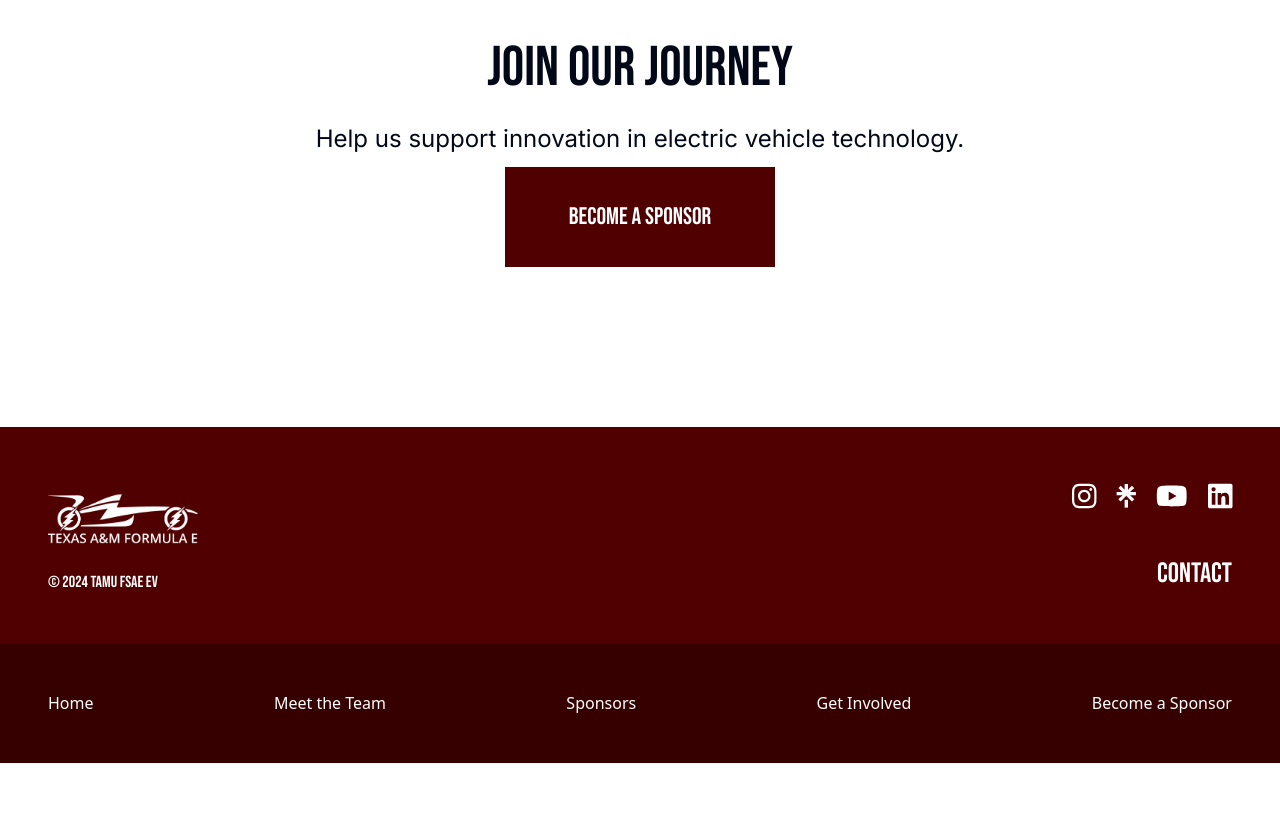
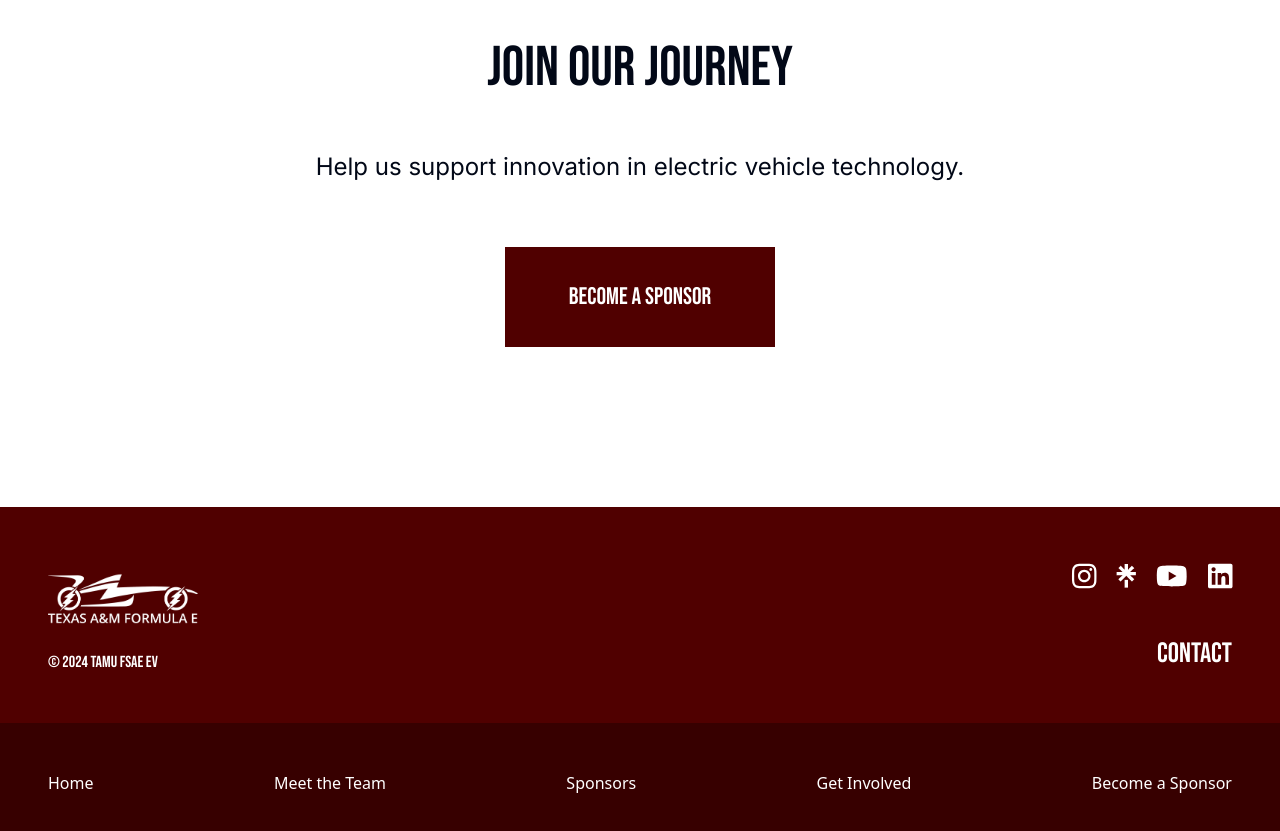
Before and after one commit to tamu-formula-cs/FSAE-EV-Site, a React (Vite) app: page /sponsors in a window 1280 px wide. Shown: the part 2520-3351 px from the top of the page. Before the commit the page ends 3283 px from the top, so only its background shows below. Built offline with nearby package versions, Linux system fonts and the light colour scheme.

Commit message:
sponsor button spacing

```diff
--- a/src/pages/sponsors/sponsors.css
+++ b/src/pages/sponsors/sponsors.css
@@ -76,7 +76,7 @@ section.join-section{
     justify-content: space-between;
     align-items: center;
     margin: 10rem 0;
-    height: 30vh;
+    height: 40vh;
 }
 
 section.join-section h1{
@@ -89,6 +89,7 @@ section.join-section h2{
     font-family: 'Inter', sans-serif;
     font-size: 1.5rem;
     font-weight: normal;
+    margin-bottom: 1.5rem;
 }
 
 section.join-section button.become-a-sponsor-button{
```
